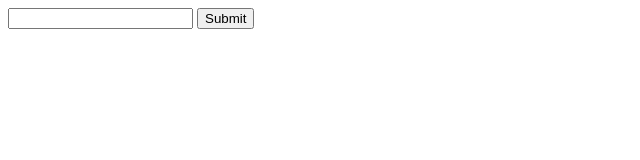
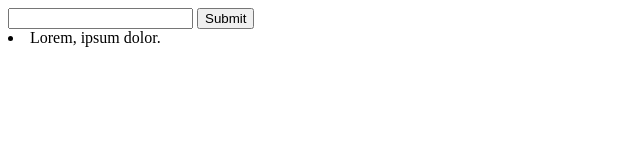
Before and after one commit to alisanbey/deneme, a plain HTML site: page loginForm.html in a window 1280 px wide. Shown: the whole page, without its empty margins (0-640 px from the left). Drawn offline with Linux system fonts and the light colour scheme.

Commit message:
read me eklendi

```diff
--- a/loginForm.html
+++ b/loginForm.html
@@ -11,5 +11,6 @@
         <input type="text">
         <button>Submit</button>
     </form>
+<li>Lorem, ipsum dolor.</li>
 </body>
 </html>
```
Also changed, not shown: 1 other file.
